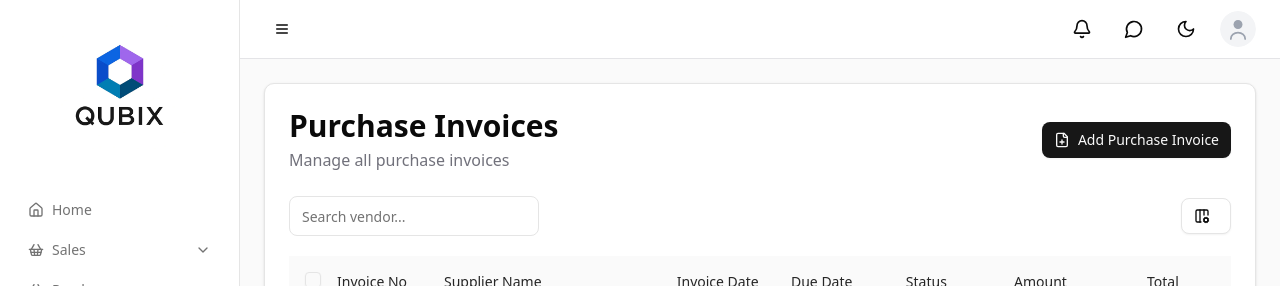
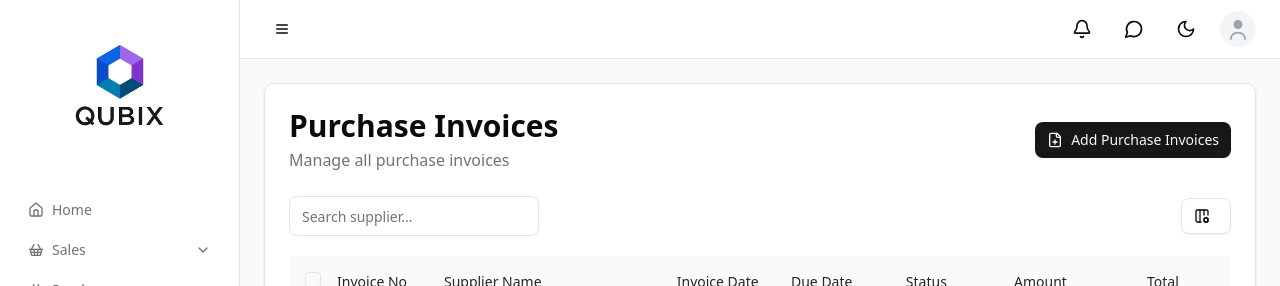
Before and after one commit to herryroby/turbo-starter, a Next.js app in the folder apps/web/: page /purchases/invoices in a window 1280 px wide. Shown: the top 286 px of the page. Built offline with nearby package versions, Linux system fonts and the light colour scheme.

Commit message:
feat(pages): refactor Purchase and Sales Invoices pages to use ListPage component

```diff
--- a/apps/web/app/(main)/purchases/invoices/page.tsx
+++ b/apps/web/app/(main)/purchases/invoices/page.tsx
@@ -1,46 +1,15 @@
 'use client';
 
+import ListPage from '@/components/shared/list-page/list-page';
 import { purchaseInvoices } from '@/data/purchases';
 import type { PurchaseInvoice } from '@/types/purchases';
-import { Button } from '@repo/ui/components/button';
-import { Checkbox } from '@repo/ui/components/checkbox';
-import { DataTable } from '@repo/ui/components/data-table';
-import {
-  DropdownMenu,
-  DropdownMenuContent,
-  DropdownMenuItem,
-  DropdownMenuLabel,
-  DropdownMenuSeparator,
-  DropdownMenuTrigger
-} from '@repo/ui/components/dropdown-menu';
 import type { ColumnDef } from '@tanstack/react-table';
-import { FilePlus, MoreVertical } from 'lucide-react';
-import Link from 'next/link';
 import { useState } from 'react';
 
 const PurchaseInvoicesPage = () => {
   const [data] = useState<PurchaseInvoice[]>(purchaseInvoices);
 
   const columns: ColumnDef<PurchaseInvoice>[] = [
-    {
-      id: 'select',
-      header: ({ table }) => (
-        <Checkbox
-          checked={table.getIsAllPageRowsSelected() || (table.getIsSomePageRowsSelected() && undefined)}
-          onCheckedChange={(checked) => table.toggleAllPageRowsSelected(!!checked)}
-          aria-label="Select all"
-        />
-      ),
-      cell: ({ row }) => (
-        <Checkbox
-          checked={row.getIsSelected()}
-          onCheckedChange={(checked) => row.toggleSelected(!!checked)}
-          aria-label="Select row"
-        />
-      ),
-      enableSorting: false,
-      enableHiding: false
-    },
     {
       accessorKey: 'invoiceId',
       header: 'Invoice No',
@@ -104,55 +73,18 @@ const PurchaseInvoicesPage = () => {
         const formatted = new Intl.NumberFormat('id-ID').format(amount);
         return <div className="text-right font-medium">{formatted}</div>;
       }
-    },
-    {
-      id: 'more',
-      cell: () => (
-        <div className="w-1">
-          <DropdownMenu>
-            <DropdownMenuTrigger asChild>
-              <Button variant={'ghost'}>
-                <MoreVertical />
-              </Button>
-            </DropdownMenuTrigger>
-            <DropdownMenuContent align="end" className="" onCloseAutoFocus={(e) => e.preventDefault()}>
-              <DropdownMenuLabel className="">Actions</DropdownMenuLabel>
-              <DropdownMenuSeparator />
-              <DropdownMenuItem className="">Copy</DropdownMenuItem>
-              <DropdownMenuItem>Paste</DropdownMenuItem>
-              <DropdownMenuItem>Cut</DropdownMenuItem>
-            </DropdownMenuContent>
-          </DropdownMenu>
-        </div>
-      ),
-      enableSorting: false,
-      enableHiding: false
     }
   ];
+
   return (
-    <>
-      <div className="space-y-6">
-        <div className="flex items-center justify-between">
-          <div>
-            <h1 className="mb-1 text-3xl font-bold">Purchase Invoices</h1>
-            <p className="text-zinc-500 dark:text-zinc-400">Manage all purchase invoices</p>
-          </div>
-          <Link href="/purchases/invoices/add">
-            <Button>
-              <FilePlus className="size-4" />
-              <span>Add Purchase Invoice</span>
-            </Button>
-          </Link>
-        </div>
-        <DataTable
-          columns={columns}
-          data={data}
-          totals={{ columns: [{ id: 'amount' }, { id: 'totalAmount' }] }}
-          filterColumn="vendorName"
-          searchPlaceholder="Search vendor..."
-        />
-      </div>
-    </>
+    <ListPage
+      pageTitle="Purchase Invoices"
+      subPageTitle="Manage all purchase invoices"
+      columns={columns}
+      filterColumn="supplierName"
+      searchPlaceholder="Search supplier..."
+      data={data}
+    />
   );
 };
 
--- a/apps/web/app/(main)/sales/invoices/page.tsx
+++ b/apps/web/app/(main)/sales/invoices/page.tsx
@@ -1,46 +1,15 @@
 'use client';
 
+import ListPage from '@/components/shared/list-page/list-page';
 import { salesInvoices } from '@/data/sales';
 import type { SalesInvoice } from '@/types/sales';
-import { Button } from '@repo/ui/components/button';
-import { Checkbox } from '@repo/ui/components/checkbox';
-import { DataTable } from '@repo/ui/components/data-table';
-import {
-  DropdownMenu,
-  DropdownMenuContent,
-  DropdownMenuItem,
-  DropdownMenuLabel,
-  DropdownMenuSeparator,
-  DropdownMenuTrigger
-} from '@repo/ui/components/dropdown-menu';
 import type { ColumnDef } from '@tanstack/react-table';
-import { FilePlus, MoreVertical } from 'lucide-react';
-import Link from 'next/link';
 import { useState } from 'react';
 
 const SalesInvoicesPage = () => {
   const [data] = useState<SalesInvoice[]>(salesInvoices);
 
   const columns: ColumnDef<SalesInvoice>[] = [
-    {
-      id: 'select',
-      header: ({ table }) => (
-        <Checkbox
-          checked={table.getIsAllPageRowsSelected() || (table.getIsSomePageRowsSelected() && undefined)}
-          onCheckedChange={(checked) => table.toggleAllPageRowsSelected(!!checked)}
-          aria-label="Select all"
-        />
-      ),
-      cell: ({ row }) => (
-        <Checkbox
-          checked={row.getIsSelected()}
-          onCheckedChange={(checked) => row.toggleSelected(!!checked)}
-          aria-label="Select row"
-        />
-      ),
-      enableSorting: false,
-      enableHiding: false
-    },
     {
       accessorKey: 'invoiceId',
       header: 'Invoice No',
@@ -104,54 +73,18 @@ const SalesInvoicesPage = () => {
         const formatted = new Intl.NumberFormat('id-ID').format(amount);
         return <div className="text-right font-medium">{formatted}</div>;
       }
-    },
-    {
-      id: 'more',
-      cell: () => (
-        <div className="w-1">
-          <DropdownMenu>
-            <DropdownMenuTrigger asChild>
-              <Button variant={'ghost'}>
-                <MoreVertical />
-              </Button>
-            </DropdownMenuTrigger>
-            <DropdownMenuContent align="end" className="" onCloseAutoFocus={(e) => e.preventDefault()}>
-              <DropdownMenuLabel className="">Actions</DropdownMenuLabel>
-              <DropdownMenuSeparator />
-              <DropdownMenuItem className="">Copy</DropdownMenuItem>
-              <DropdownMenuItem>Paste</DropdownMenuItem>
-              <DropdownMenuItem>Cut</DropdownMenuItem>
-            </DropdownMenuContent>
-          </DropdownMenu>
-        </div>
-      ),
-      enableSorting: false,
-      enableHiding: false
     }
   ];
 
   return (
-    <div className="space-y-6">
-      <div className="flex items-center justify-between">
-        <div>
-          <h1 className="mb-1 text-3xl font-bold">Sales Invoices</h1>
-          <p className="text-zinc-500 dark:text-zinc-400">Manage all sales invoices</p>
-        </div>
-        <Link href="/sales/invoices/add">
-          <Button>
-            <FilePlus className="size-4" />
-            <span>Add Sales Invoice</span>
-          </Button>
-        </Link>
-      </div>
-      <DataTable
-        columns={columns}
-        data={data}
-        totals={{ columns: [{ id: 'amount' }, { id: 'totalAmount' }] }}
-        filterColumn="customerName"
-        searchPlaceholder="Search customer..."
-      />
-    </div>
+    <ListPage
+      pageTitle="Sales Invoices"
+      subPageTitle="Manage all sales invoices"
+      columns={columns}
+      filterColumn="customerName"
+      searchPlaceholder="Search customer..."
+      data={data}
+    />
   );
 };
 
--- /dev/null
+++ b/apps/web/components/shared/list-page/list-page.tsx
@@ -0,0 +1,108 @@
+'use client';
+
+import { Button } from '@repo/ui/components/button';
+import { Checkbox } from '@repo/ui/components/checkbox';
+import { DataTable } from '@repo/ui/components/data-table';
+import {
+  DropdownMenu,
+  DropdownMenuContent,
+  DropdownMenuItem,
+  DropdownMenuLabel,
+  DropdownMenuSeparator,
+  DropdownMenuTrigger
+} from '@repo/ui/components/dropdown-menu';
+import type { ColumnDef } from '@tanstack/react-table';
+import { FilePlus, MoreVertical } from 'lucide-react';
+import Link from 'next/link';
+
+interface ListPageProps<TData> {
+  pageTitle: string;
+  subPageTitle?: string;
+  columns: ColumnDef<TData>[];
+  filterColumn: string;
+  searchPlaceholder: string;
+  data: TData[];
+}
+
+function ListPage<TData>({
+  pageTitle,
+  subPageTitle,
+  columns,
+  filterColumn,
+  searchPlaceholder,
+  data
+}: ListPageProps<TData>) {
+  const tableColumns: ColumnDef<TData>[] = [
+    {
+      id: 'select',
+      header: ({ table }) => (
+        <Checkbox
+          checked={table.getIsAllPageRowsSelected() || (table.getIsSomePageRowsSelected() && undefined)}
+          onCheckedChange={(checked) => table.toggleAllPageRowsSelected(!!checked)}
+          aria-label="Select all"
+        />
+      ),
+      cell: ({ row }) => (
+        <Checkbox
+          checked={row.getIsSelected()}
+          onCheckedChange={(checked) => row.toggleSelected(!!checked)}
+          aria-label="Select row"
+        />
+      ),
+      enableSorting: false,
+      enableHiding: false
+    },
+    ...columns,
+    {
+      id: 'more',
+      cell: () => (
+        <div className="w-1">
+          <DropdownMenu>
+            <DropdownMenuTrigger asChild>
+              <Button variant={'ghost'}>
+                <MoreVertical />
+              </Button>
+            </DropdownMenuTrigger>
+            <DropdownMenuContent align="end" className="" onCloseAutoFocus={(e) => e.preventDefault()}>
+              <DropdownMenuLabel className="">Actions</DropdownMenuLabel>
+              <DropdownMenuSeparator />
+              <DropdownMenuItem className="">Copy</DropdownMenuItem>
+              <DropdownMenuItem>Paste</DropdownMenuItem>
+              <DropdownMenuItem>Cut</DropdownMenuItem>
+            </DropdownMenuContent>
+          </DropdownMenu>
+        </div>
+      ),
+      enableSorting: false,
+      enableHiding: false
+    }
+  ];
+
+  return (
+    <>
+      <div className="space-y-6">
+        <div className="flex items-center justify-between">
+          <div>
+            <h1 className="mb-1 text-3xl font-bold">{pageTitle}</h1>
+            <p className="text-neutral-500 dark:text-neutral-400">{subPageTitle}</p>
+          </div>
+          <Link href="/purchases/invoices/add">
+            <Button>
+              <FilePlus className="size-4" />
+              <span>Add {pageTitle}</span>
+            </Button>
+          </Link>
+        </div>
+        <DataTable
+          columns={tableColumns}
+          data={data}
+          totals={{ columns: [{ id: 'amount' }, { id: 'totalAmount' }] }}
+          filterColumn={filterColumn}
+          searchPlaceholder={searchPlaceholder}
+        />
+      </div>
+    </>
+  );
+}
+
+export default ListPage;
```
